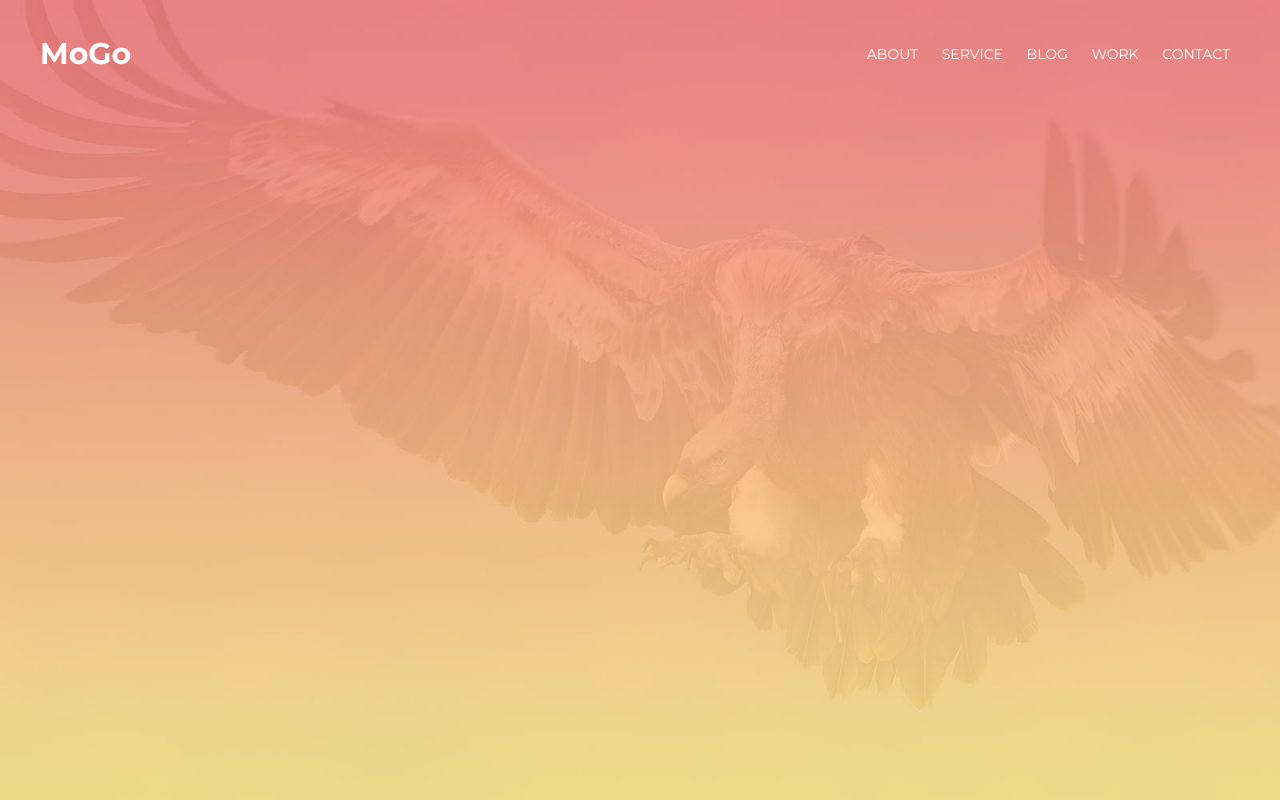
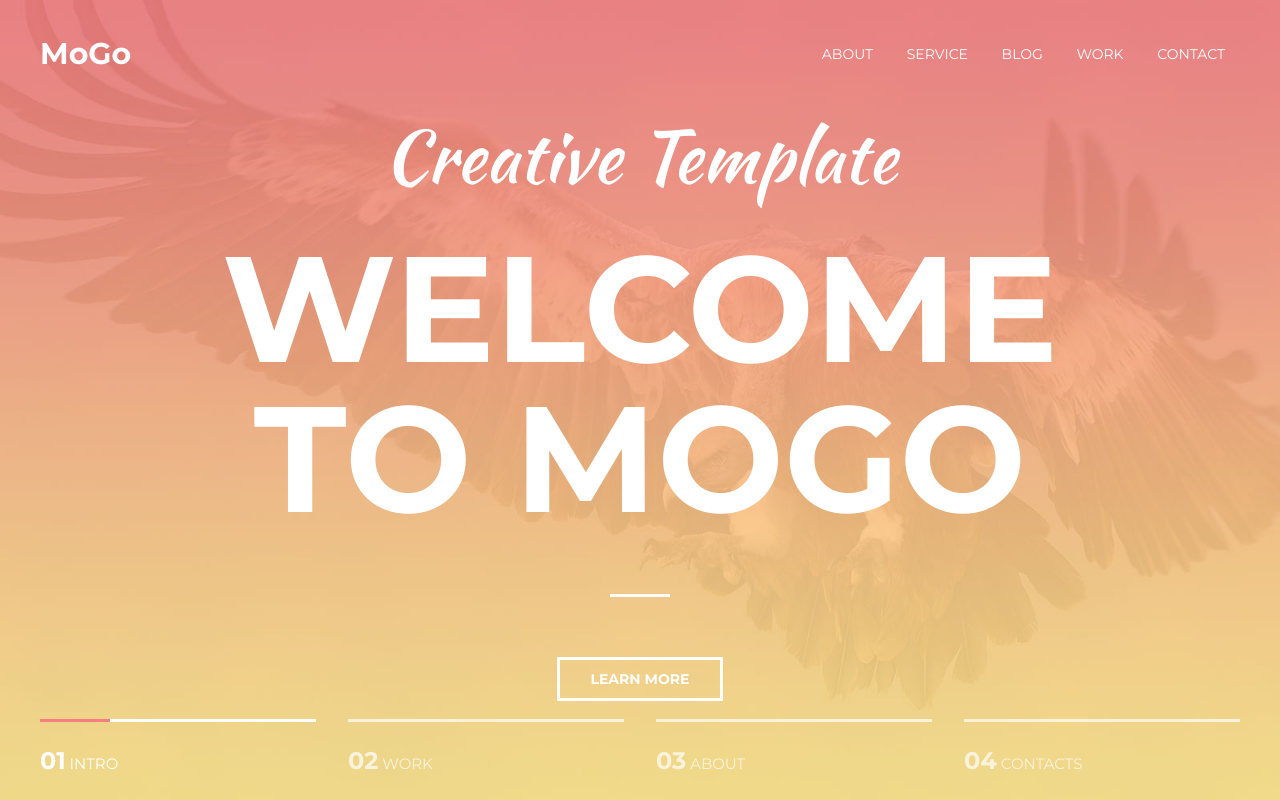
Before and after one commit to olegkovalyov22/my_portfolio_web-dev, a plain HTML site: page website layouts/001_MoGo/index.html in a window 1280 px wide. Drawn offline with Linux system fonts and the light colour scheme.

Commit message:
laid out the intro-part of the site.. twice.. hey boy - SAVE MORE DAMN IT!

```diff
--- a/website layouts/001_MoGo/assets/css/styles.css
+++ b/website layouts/001_MoGo/assets/css/styles.css
@@ -38,12 +38,50 @@ h1, h2, h3, h4, h5, h6 {
     /*	   I n t r o     */
 
         .intro {
+            display: flex;
+            flex-direction: column;
+            justify-content: center;
+
             width: 100%;
             height: 100vh;
 
             background: url("../images/intro.jpg") center no-repeat;
             -webkit-background-size: cover;
             background-size: cover;
+        }
+
+        .intro__inner {
+            color: #fff;
+            width: 100%;
+            max-width: 880px;
+            margin: 0 auto;
+
+            text-align: center;
+        }
+
+        .intro__title {
+            font-size: 150px;
+            font-weight: 700;
+            text-transform: uppercase;
+            line-height: 1;
+        }
+        .intro__title::after {
+            content: "";
+            display: block;
+            width: 60px;
+            height: 3px;
+            background-color: #fff;
+
+            margin: 60px auto;
+        }
+
+        .intro__suptitle {
+            margin-bottom: 20px;
+
+            font-family: 'Kaushan Script', cursive;
+            font-size: 72px;
+            font-weight: 300;
+            color: #fff;
         }
 
     /*	   H e a d e r     */
@@ -60,16 +98,16 @@ h1, h2, h3, h4, h5, h6 {
             z-index: 1000;
         }
 
+        .header__inner {
+            display: flex;
+            justify-content: space-between;
+            align-items: center;
+        }
+
         .header__logo {
             font-size: 30px;
             font-weight: 700;
             color: #fff;
-        }
-
-        .header__inner {
-            display: flex;
-            justify-content: space-between;
-            align-items: center;
         }
 
     /*	   N a v     */
@@ -82,18 +120,117 @@ h1, h2, h3, h4, h5, h6 {
         .nav__link {
             display: inline-block;
             vertical-align: top;
+            margin: 0 15px;
 
-            margin: 0 10px;
+            position: relative;
 
             color: #fff;
             text-decoration: none;
 
-            transition: color .2s linear;
+            transition: color .1s linear;
         }
+        .nav__link::after {
+            content: "";
+            display: block;
+            width: 100%;
+            height: 3px;
+            opacity: 0;
 
+            background-color: #fce38a;
+
+            position: absolute;
+            top: 100%;
+            left: 0;
+            z-index: 1;
+
+            transition: opacity .1s linear;
+        }
         .nav__link:hover {
             color: #fce38a;
         }
+        .nav__link:hover:after, .nav__link.active::after {
+            opacity: 1;
+        }
+        .nav__link.active {
+            color: #fce38a;
+        }
+
+    /*	   B t n     */
+
+        .btn {
+            display: inline-block;
+            vertical-align: top;
+
+            padding: 8px 30px;
+            border: 3px solid #fff;
+
+            font-size: 14px;
+            font-weight: 700;
+            color: #fff;
+            text-transform: uppercase;
+            text-decoration: none;
+
+            transition: background-color .1s linear, color .1s linear;
+        }
+        .btn:hover {
+            background-color: #fff;
+            color: #333;
+        }
+
+    /*	   S l i d e r     */
+
+        .slider {
+            width: 100%;
+            position: absolute;
+            bottom: 0;
+            left: 0;
+            z-index: 1;
+        }
+
+        .slider__inner {
+            margin-top: 30px;
+
+            display: flex;
+            justify-content: space-between;
+        }
+
+        .slider__item {
+            width: 23%;
+            padding: 20px 0;
+
+            position: relative;
+
+            border-top: 3px solid #fff;
+            opacity: 0.7;
+
+            font-style: 18px;
+            color: #fff;
+
+            text-transform: uppercase;
+        }
+        .slider__item.active {
+            opacity: 1;
+        }
+        .slider__item.active::before {
+            content: '';
+            display: block;
+            width: 70px;
+            height: 3px;
+
+            background-color: #f38181;
+
+            position: absolute;
+            top: -3px;
+            left: 0;
+            z-index: 1;
+        }
+
+        .slider__num {
+            font-size: 24px;
+            font-weight: 700;
+        }
+
+
 
 
 /*     <| S T Y L E |     */
--- a/website layouts/001_MoGo/index.html
+++ b/website layouts/001_MoGo/index.html
@@ -33,8 +33,37 @@
 
     <div class="intro">
         <div class="container">
+            <div class="intro__inner">
+				<h2 class="intro__suptitle">Creative Template</h2>
+				<h1 class="intro__title">Welcome to MoGo</h1>
+
+				<a class="btn" href="#">Learn More</a>
+			</div>
         </div>  <!-- /.container -->
-    </div>
+
+        <div class="slider">
+			<div class="container">
+				<div class="slider__inner">
+					<div class="slider__item  active">
+						<span class="slider__num">01</span>
+						Intro
+					</div>
+					<div class="slider__item">
+						<span class="slider__num">02</span>
+						Work
+					</div>
+					<div class="slider__item">
+						<span class="slider__num">03</span>
+						About
+					</div>
+					<div class="slider__item">
+						<span class="slider__num">04</span>
+						Contacts
+					</div>
+				</div>  <!-- /.slider__inner -->
+			</div>  <!-- /.container -->
+		</div>  <!-- /.slider -->
+    </div>  <!-- /.intro -->
 
 </body>
 </html>
```
